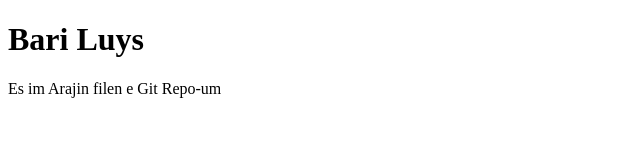
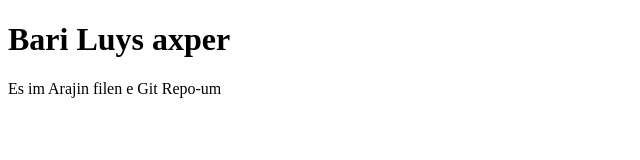
Before and after one commit to tyomo2787/MyFirstRepo, a plain HTML site: page index.html in a window 1280 px wide. Shown: the whole page, without its empty margins (0-640 px from the left). Drawn offline with Linux system fonts and the light colour scheme.

Commit message:
Modified Index filein future branch

```diff
--- a/index.html
+++ b/index.html
@@ -6,7 +6,7 @@
 <body>
 
 
-<h1>Bari Luys</h1>
+<h1>Bari Luys axper</h1>
 <p>Es im Arajin filen e Git Repo-um</p>
 
 </body>
```
